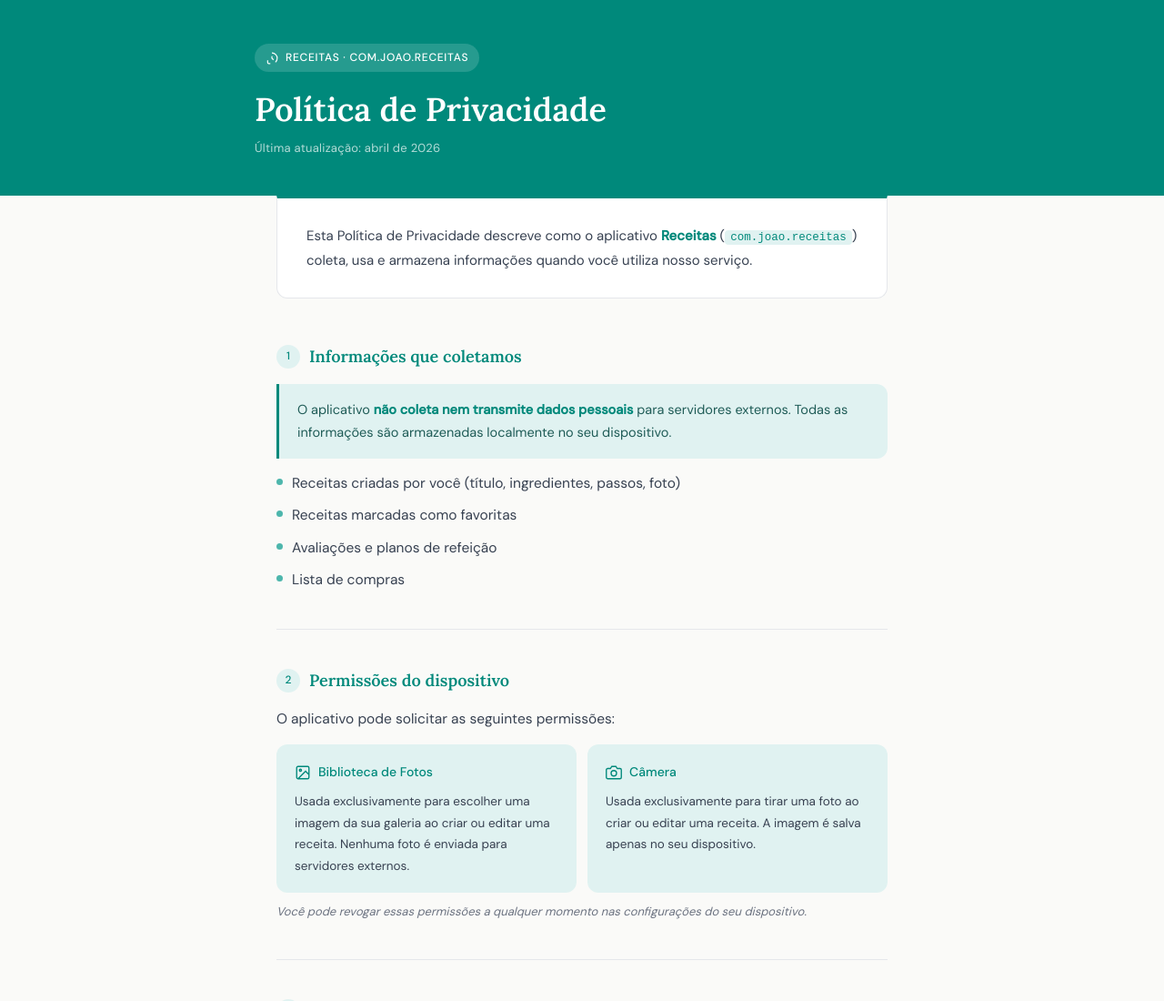
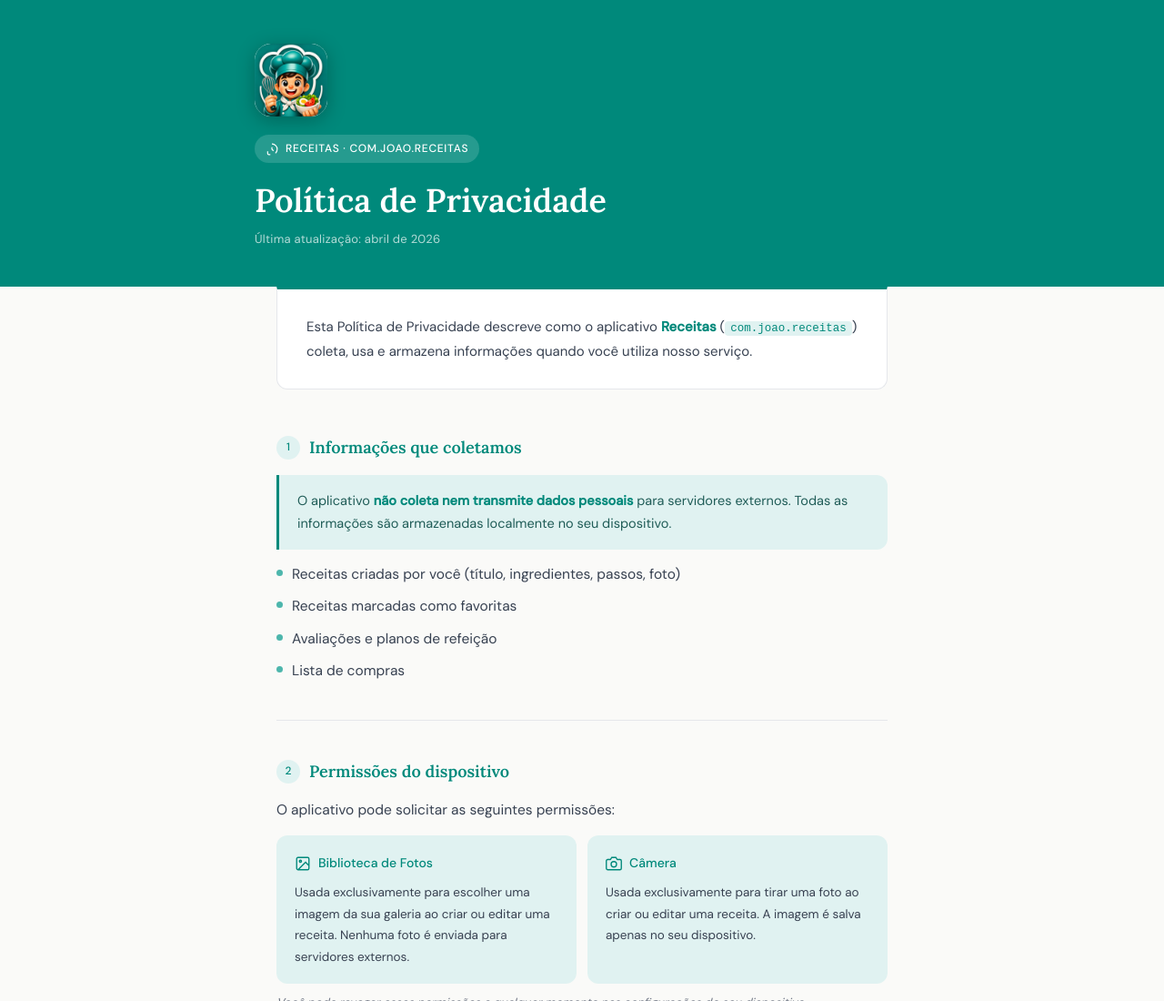
Before and after one commit to joaovitorwhy/privacy-policy-receitas, a plain HTML site: page index.html in a window 1280 px wide. Shown: the top 1100 px of the page at 91% size. Drawn offline with Linux system fonts and the light colour scheme.

Commit message:
feat: add app icon to privacy policy header

```diff
--- a/index.html
+++ b/index.html
@@ -47,6 +47,14 @@
     .header-inner {
       max-width: 720px;
       margin: 0 auto;
+    }
+    .app-icon {
+      display: block;
+      width: 80px;
+      height: 80px;
+      border-radius: 18px;
+      box-shadow: 0 4px 20px rgba(0,0,0,0.25);
+      margin-bottom: 20px;
     }
     .app-badge {
       display: inline-flex;
@@ -261,6 +269,7 @@
 <!-- ── Header ── -->
 <div class="header">
   <div class="header-inner">
+    <img src="icon.png" alt="Receitas" class="app-icon" />
     <div class="app-badge">
       <svg viewBox="0 0 24 24" fill="none" stroke="currentColor" stroke-width="2">
         <path d="M12 2a10 10 0 0 1 10 10c0 3-1.3 5.7-3.4 7.6M9 22H6a2 2 0 0 1-2-2v-4"/>
```
